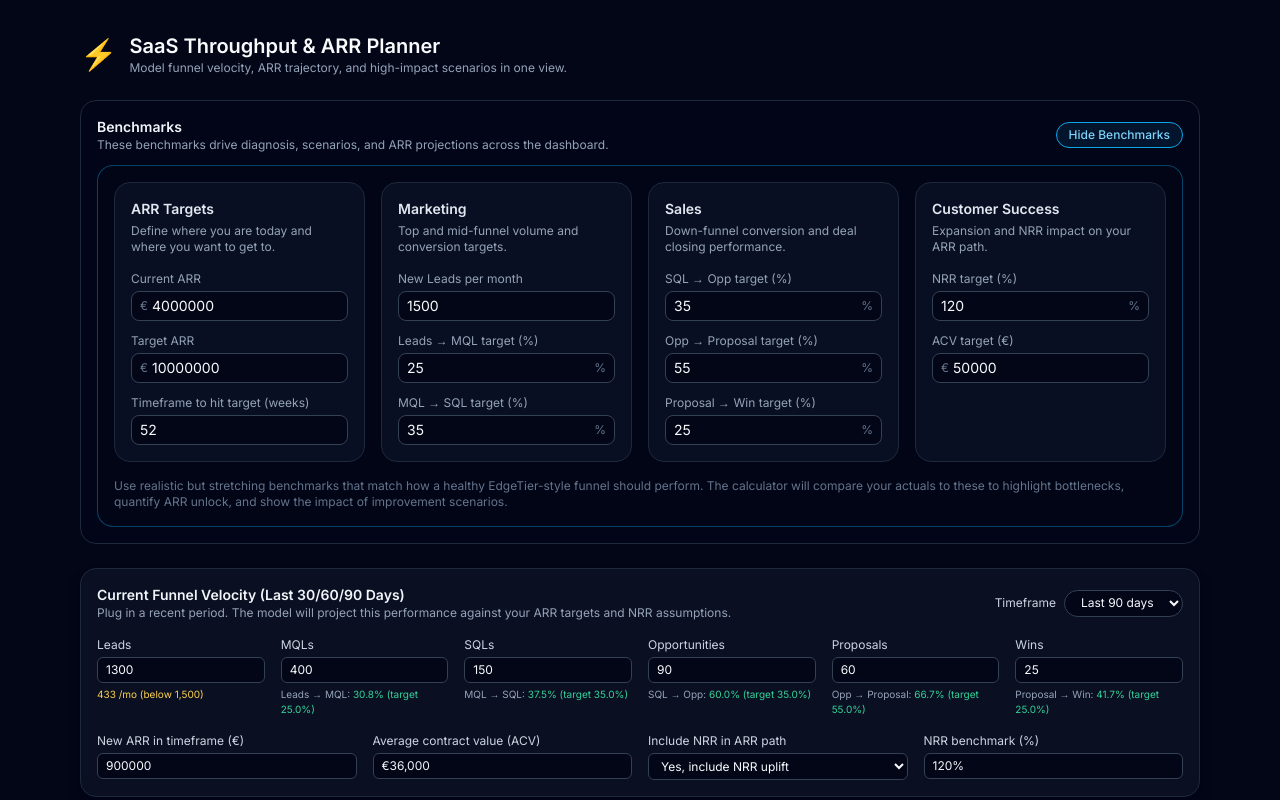
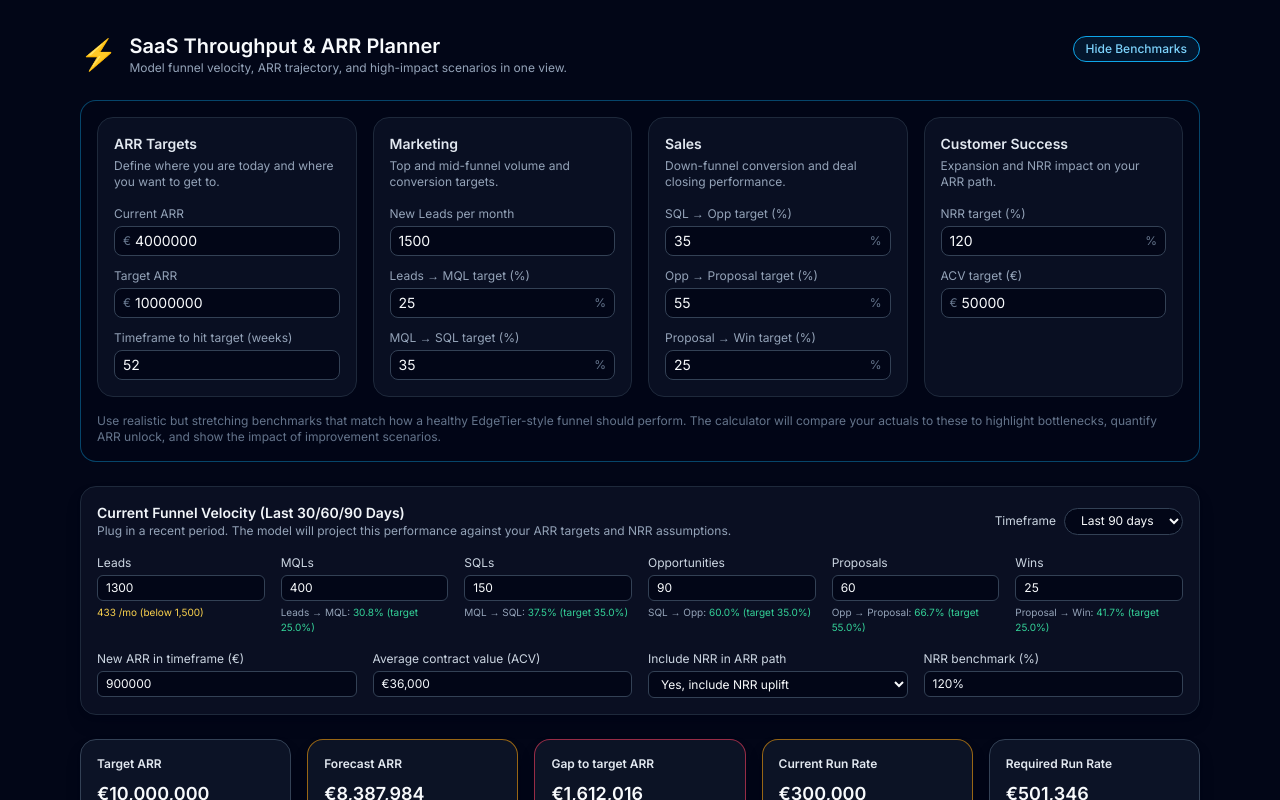
Before and after one commit to powerstephen/saas-throughput-tracker, a Next.js app: page / in a window 1280 px wide. Shown: the top 800 px of the page. Built offline with nearby package versions, Linux system fonts and the light colour scheme.

Commit message:
Update page.tsx

```diff
--- a/app/page.tsx
+++ b/app/page.tsx
@@ -10,8 +10,8 @@ import BenchmarksPanel, {
 const HomePage: React.FC = () => {
   const [benchmarks, setBenchmarks] = useState<Benchmarks>({
     // ARR block
-    currentArr: 4_000_000,  // example current ARR
-    targetArr: 10_000_000,  // example target ARR
+    currentArr: 4_000_000, // example current ARR
+    targetArr: 10_000_000, // example target ARR
     timeframeWeeks: 52,
 
     // Marketing
@@ -34,10 +34,10 @@ const HomePage: React.FC = () => {
   return (
     <main className="min-h-screen bg-slate-950 text-slate-50">
       <div className="mx-auto max-w-6xl space-y-6 px-4 py-8">
-        {/* Header with lightning icon */}
+        {/* Header with lightning icon + Benchmarks toggle */}
         <header className="flex items-start justify-between gap-4">
           <div className="flex items-center gap-3">
-            {/* Bigger lightning, no background */}
+            {/* Bigger lightning icon, no background */}
             <span className="text-3xl">⚡</span>
             <div>
               <h1 className="text-xl font-semibold">
@@ -48,22 +48,10 @@ const HomePage: React.FC = () => {
               </p>
             </div>
           </div>
-        </header>
 
-        {/* Benchmarks card with toggle */}
-        <section className="rounded-2xl border border-slate-800 bg-slate-950/80 px-4 py-4">
-          <div className="mb-3 flex items-center justify-between gap-3">
-            <div>
-              <h2 className="text-sm font-semibold text-slate-100">
-                Benchmarks
-              </h2>
-              <p className="text-xs text-slate-400">
-                These benchmarks drive diagnosis, scenarios, and ARR projections across the dashboard.
-              </p>
-            </div>
           <button
             onClick={() => setShowBenchmarks((v) => !v)}
-              className={`rounded-full border px-3 py-1 text-xs font-medium transition-colors ${
+            className={`mt-1 rounded-full border px-3 py-1 text-xs font-medium transition-colors ${
               showBenchmarks
                 ? "border-sky-500 bg-sky-500/10 text-sky-300"
                 : "border-slate-700 bg-slate-900 text-slate-200 hover:border-sky-500 hover:text-sky-300"
@@ -71,17 +59,17 @@ const HomePage: React.FC = () => {
           >
             {showBenchmarks ? "Hide Benchmarks" : "Enter Benchmarks"}
           </button>
-          </div>
+        </header>
 
+        {/* Benchmarks panel – only shows as a box when open */}
         {showBenchmarks && (
-            <div className="mt-3 rounded-2xl border border-sky-500/40 bg-slate-950/90 px-4 py-4">
+          <section className="rounded-2xl border border-sky-500/40 bg-slate-950/90 px-4 py-4">
             <BenchmarksPanel
               benchmarks={benchmarks}
               onChange={setBenchmarks}
             />
-            </div>
+          </section>
         )}
-        </section>
 
         {/* Main dashboard */}
         <MainDashboard benchmarks={benchmarks} />
```
Lines whose indentation alone changed are shown as unchanged.
